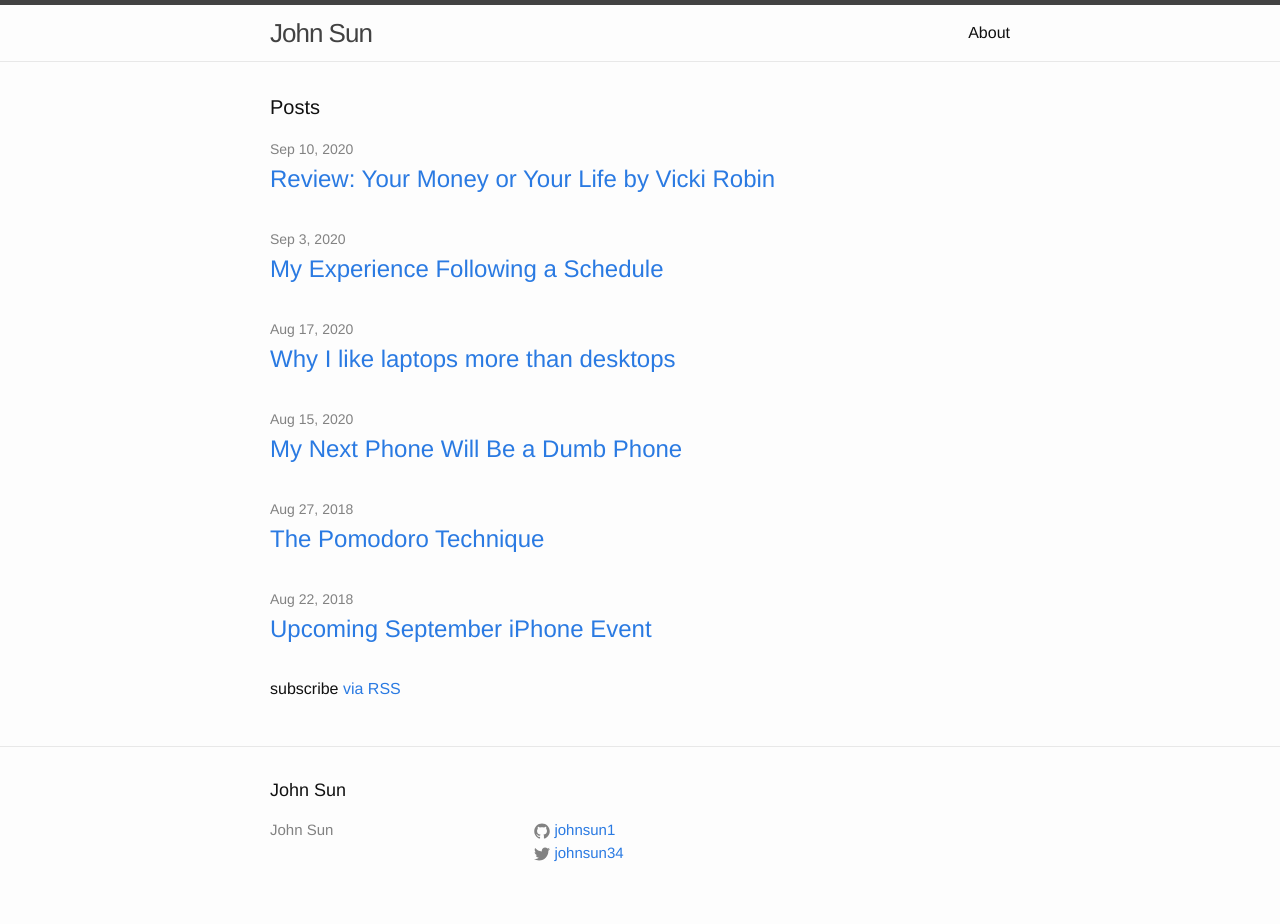
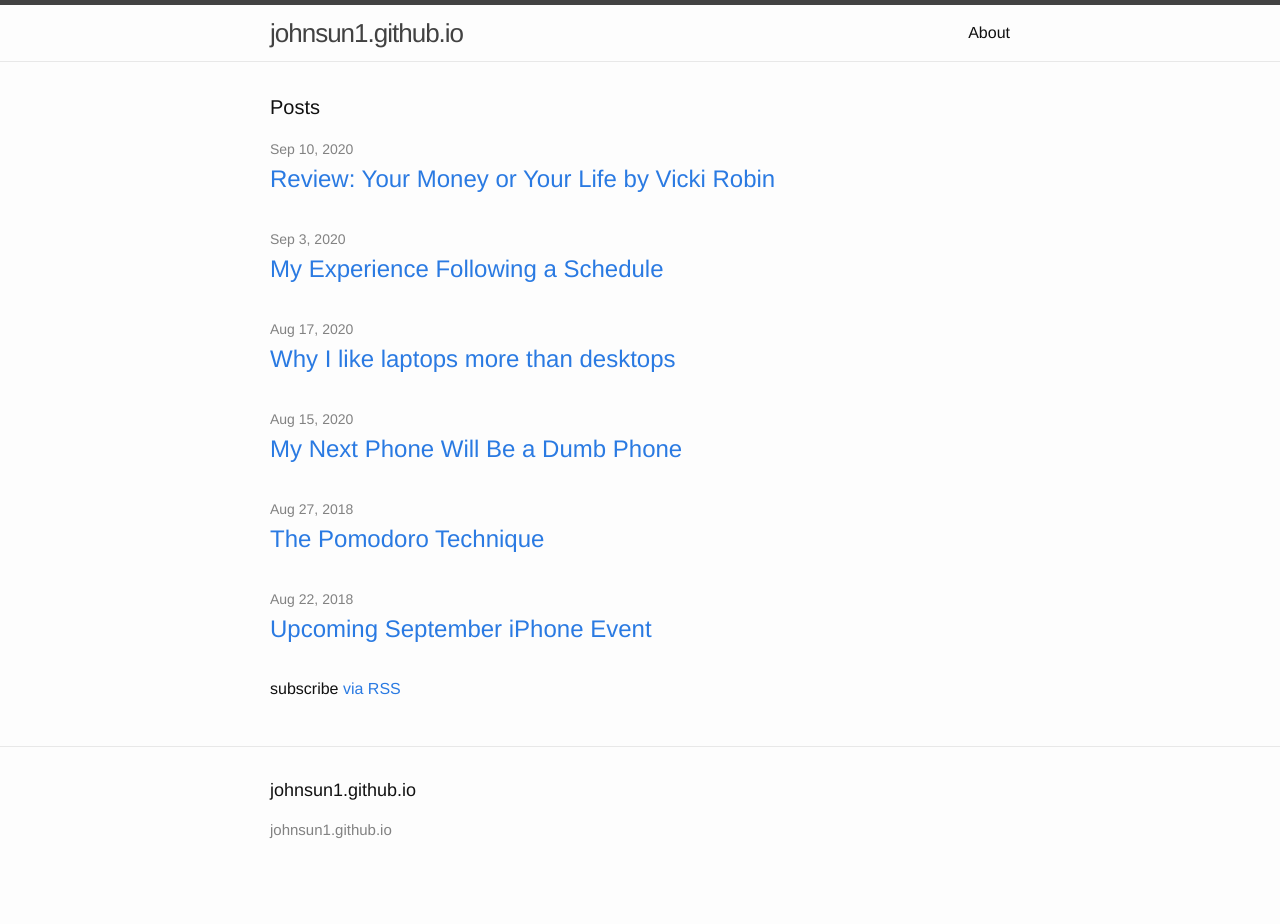
Before and after one commit to johnsun1/johnsun1.github.io, a Jekyll site: the page built from index.html, in a window 1280 px wide. Built offline with Jekyll 4.4.1, drawn with Linux system fonts in a browser that asks for light colours; after the commit the page ends 902 px from its top, so only the background shows below that.

Commit message:
Update _config.yml

```diff
--- a/_config.yml
+++ b/_config.yml
@@ -6,14 +6,14 @@
 # 'jekyll serve'. If you change this file, please restart the server process.
 
 # Site settings
-title: John Sun
+title:
 email:
 description: > # this means to ignore newlines until "baseurl:"
 
 baseurl: "" # the subpath of your site, e.g. /blog
 url: "https://johnsun1.github.io/" # the base hostname & protocol for your site
-twitter_username: johnsun34
-github_username:  johnsun1
+twitter_username:
+github_username:
 
 # Build settings
 markdown: kramdown
```
